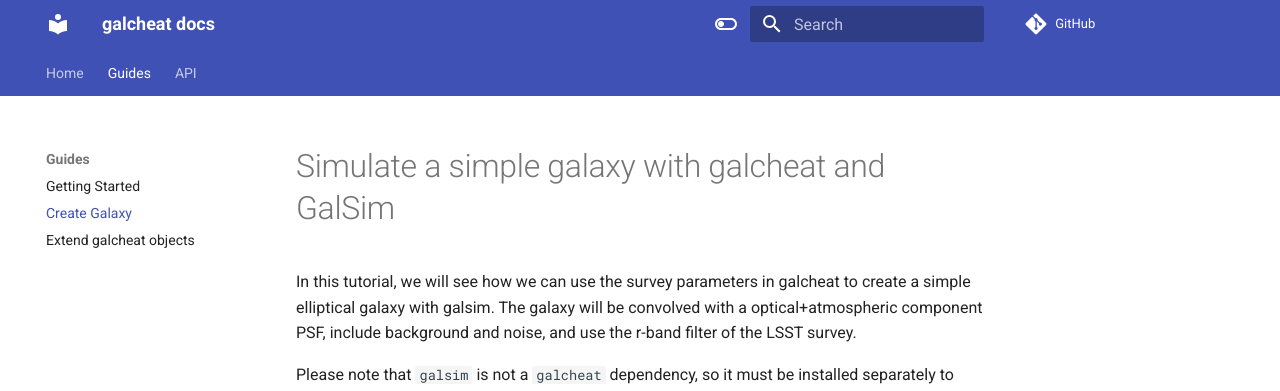
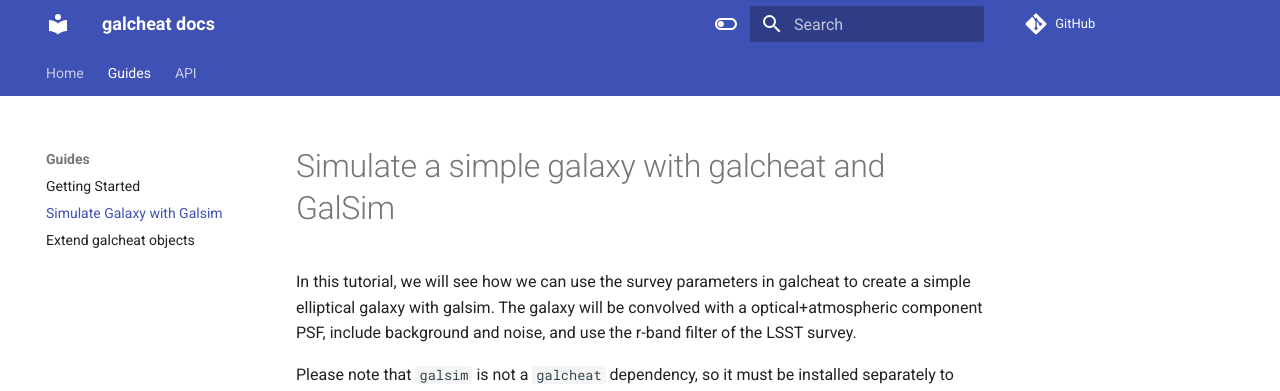
Before and after one commit to LSSTDESC/surveycodex, an MkDocs documentation site: the page built from docs/guides/create-galaxy.md, in a window 1280 px wide. Shown: the top 391 px of the page. Built offline with MkDocs 1.6.1 and Material for MkDocs 9.7.7, drawn with Linux system fonts in a browser that asks for light colours; comment, search, counter and statistics services are not loaded.

Commit message:
correction

```diff
--- a/mkdocs.yml
+++ b/mkdocs.yml
@@ -36,7 +36,7 @@ nav:
       - Parameters: parameters.md
   - Guides:
       - Getting Started: guides/getting-started.md
-      - Create Galaxy: guides/simulate-galaxy-with-galsim.md
+      - Simulate Galaxy with Galsim: guides/create-galaxy.md
       - Extend galcheat objects: guides/heritage.md
   - API:
       - galcheat.survey: api/survey.md
```
Also changed, not shown: docs/guides/create-galaxy.md (renamed from docs/guides/simulate-galaxy-with-galsim.md).
